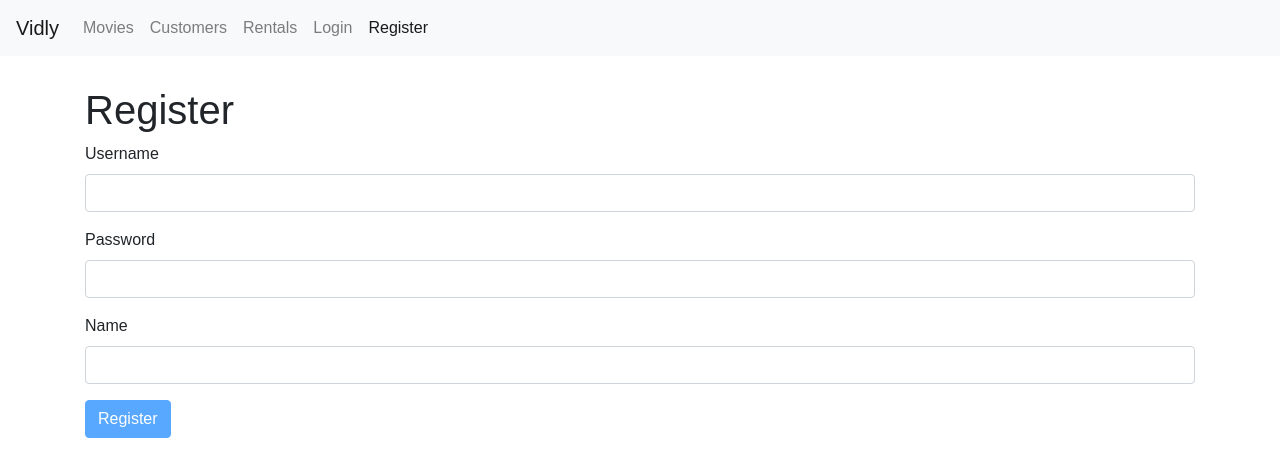
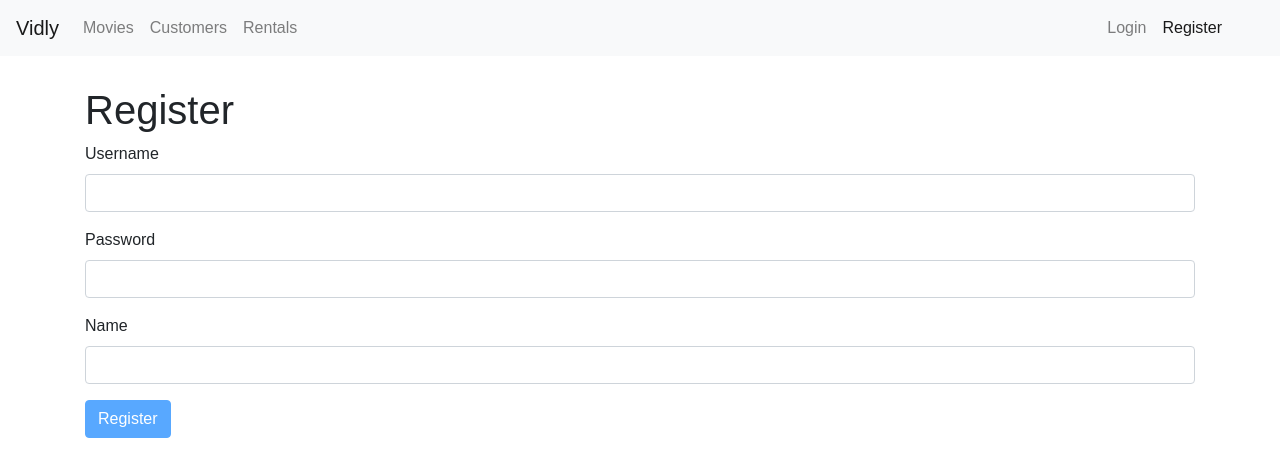
Before and after one commit to asafuli/react-first-go, a React (Create React App) app: page /register in a window 1280 px wide. Shown: the top 476 px of the page. Built offline with nearby package versions, Linux system fonts and the light colour scheme; what raven-js would draw is missing.

Commit message:
Showing delete column to Admins only + login navbar attribute moved right

```diff
--- a/src/App.css
+++ b/src/App.css
@@ -1,27 +1,6 @@
 .App {
   text-align: center;
 }
-
-/*no   need for grid cause did with bootstrap row/column
-
-
-.container{
-  display: grid;
-  grid-template-columns: 200px 1fr;
-  grid-gap: 30px;
-  grid-auto-flow: column;
-
-}
-
-.sidebar{
-  grid-column: auto;
-  padding-top: 10px
-}
-
-.main-section{
-  grid-column: auto;
-}
-*/
 
 .navbar{
   margin-bottom: 30px;
@@ -42,3 +21,8 @@
 .sortColumn{
   cursor: pointer;
 }
+
+.navbar-right{
+  position: absolute;
+  right: 50px;
+}
--- a/src/components/common/navBar.jsx
+++ b/src/components/common/navBar.jsx
@@ -5,11 +5,8 @@ const NavBar = ({ user }) => {
   return (
     <nav className="navbar navbar-expand-lg navbar-light bg-light">
       <Link className="navbar-brand" to="#">Vidly</Link>
-      <button className="navbar-toggler" type="button" data-toggle="collapse" data-target="#navbarSupportedContent" aria-controls="navbarSupportedContent" aria-expanded="false" aria-label="Toggle navigation">
-        <span className="navbar-toggler-icon"></span>
-      </button>
     <div className="collapse navbar-collapse" id="navbarSupportedContent">
-      <ul className="navbar-nav mr-auto">
+      <ul className="navbar-nav">
         <li className="nav-item">
           <NavLink className="nav-link" to="/movies">Movies <span className="sr-only">(current)</span> </NavLink>
         </li>
@@ -19,6 +16,8 @@ const NavBar = ({ user }) => {
         <li className="nav-item">
           <NavLink className="nav-link" to="/rentals">Rentals</NavLink>
         </li>
+      </ul>
+      <ul className="navbar-nav navbar-right">
         {!user && <React.Fragment>
           <li className="nav-item">
             <NavLink className="nav-link" to="/login">Login</NavLink>
--- a/src/components/movieForm.jsx
+++ b/src/components/movieForm.jsx
@@ -67,12 +67,13 @@ class MovieForm extends Form {
   }
 
   render() {
+    const emptyOption = <option key={0} value={0}></option>;
     return (
       <div>
         <h1>Movie Form</h1>
         <form onSubmit={this.handleSubmit}>
           {this.renderInput('title','Title')}
-          {this.renderSelectList('genreId','Genre', this.state.genres)}
+          {this.renderSelectList('genreId','Genre', [emptyOption, ...this.state.genres])}
           {this.renderInput('numberInStock','Number in Stock')}
           {this.renderInput('dailyRentalRate','Rate')}
           {this.renderButton('Save')}
--- a/src/components/moviesTable.jsx
+++ b/src/components/moviesTable.jsx
@@ -15,16 +15,21 @@ class MoviesTable extends Component {
     {key: "like",
      content: movie => <LikeBtn liked={movie.liked} onPress={() => this.props.onLike(movie)}/>
     },
-    {key: "delete",
-     content: movie => {
-      if (!authService.getCurrentUser()){
-        return null
-      } else {
-        return <button className="btn btn-danger btn-sm" onClick={() => this.props.onDelete(movie)}>Delete</button>
-      }
-     }
-    },
   ];
+
+  deleteColumn = {key: "delete",
+  content: movie => {
+   return <button className="btn btn-danger btn-sm" onClick={() => this.props.onDelete(movie)}>Delete</button>
+  }
+ };
+
+  constructor() {
+    super();
+    const user = authService.getCurrentUser();
+    if (user && user.isAdmin){
+      this.columns.push(this.deleteColumn);
+    }
+  }
 
     render() {
     const { movies, onSort, sortColumn } = this.props;
```
Also changed, not shown: src/components/movies.jsx (line endings or trailing spaces). Lines whose indentation alone changed are shown as unchanged.
